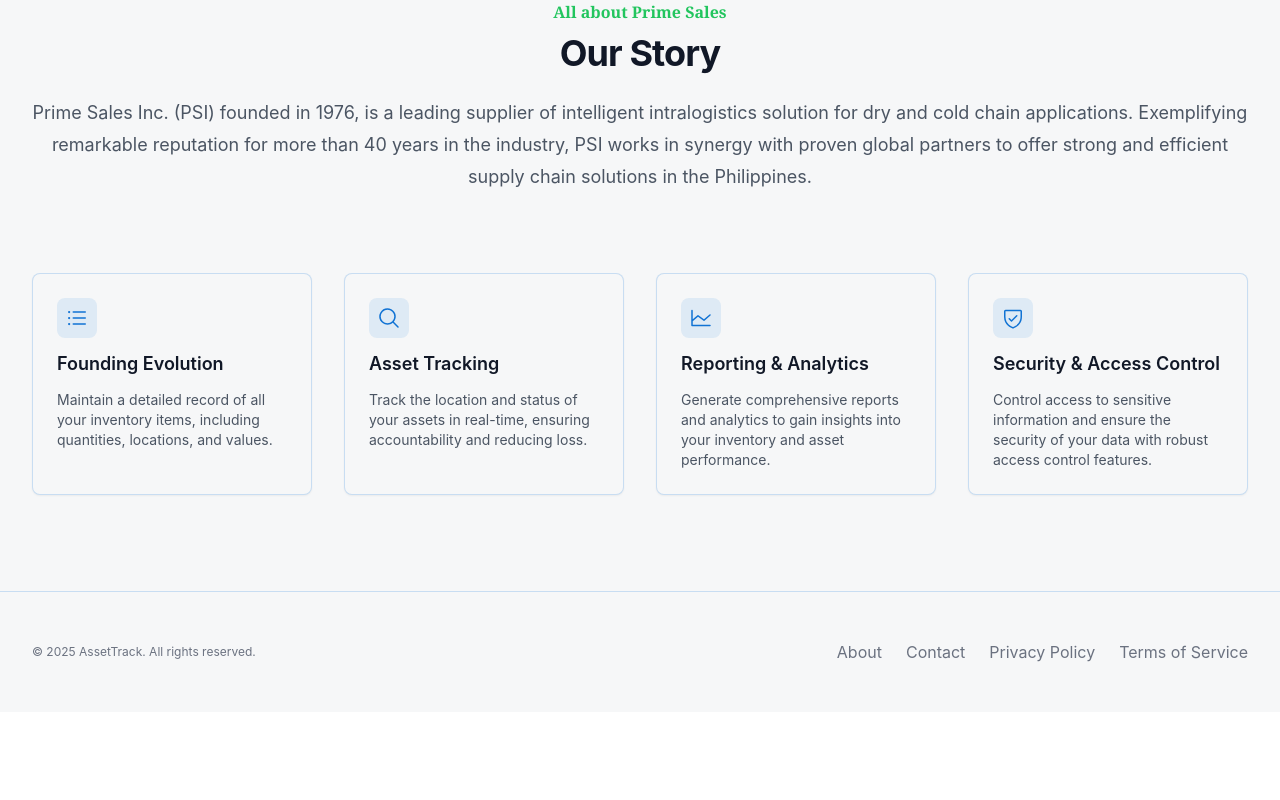
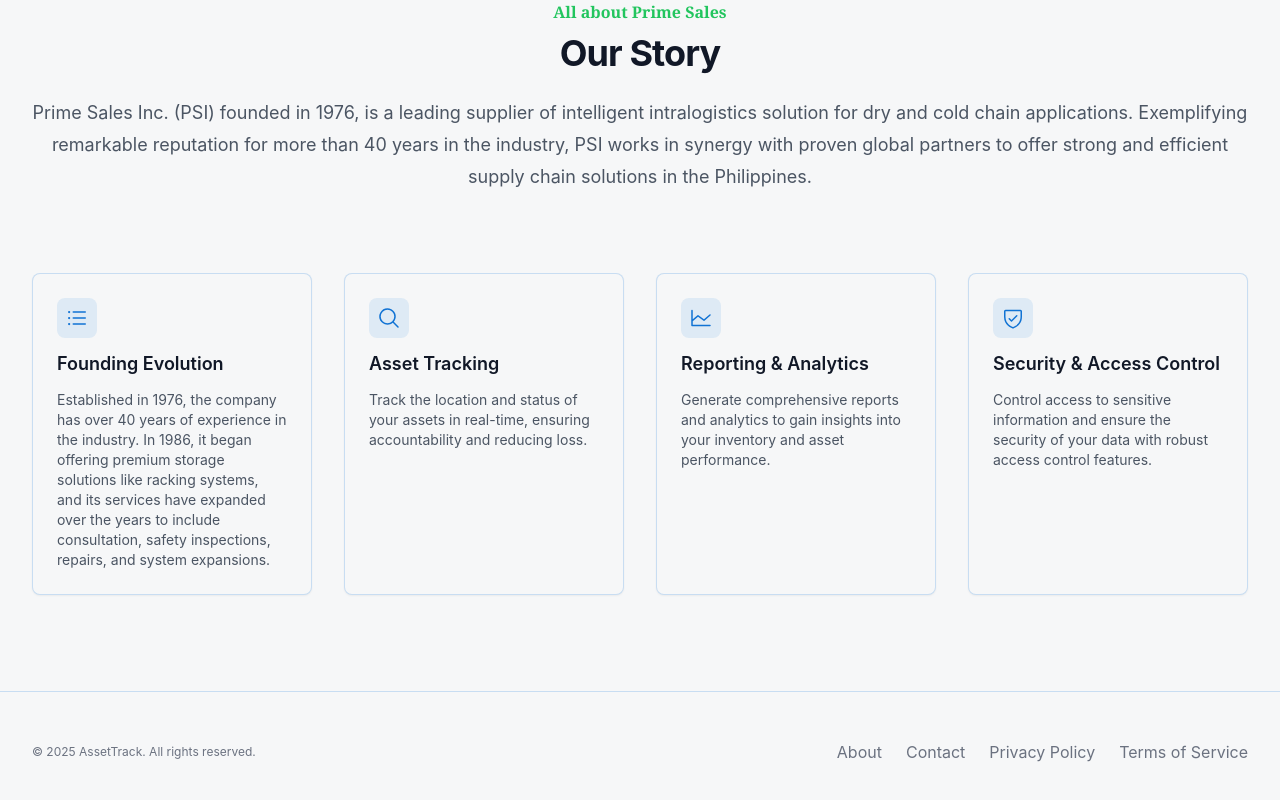
Before and after one commit to Allen-pogi/asset-monitoring-client, a React (Create React App) app: page /main in a window 1280 px wide. Shown: the part 657-1457 px from the top of the page. Before the commit the page ends 1369 px from the top, so only its background shows below. Built offline with nearby package versions, Linux system fonts and the light colour scheme.

Commit message:
Update HomePage.jsx

```diff
--- a/src/website pages/HomePage.jsx
+++ b/src/website pages/HomePage.jsx
@@ -143,8 +143,11 @@
                   Founding Evolution
                 </h3>
                 <p className="text-sm text-gray-600 dark:text-gray-400">
-                  Maintain a detailed record of all your inventory items,
-                  including quantities, locations, and values.
+                  Established in 1976, the company has over 40 years of
+                  experience in the industry. In 1986, it began offering premium
+                  storage solutions like racking systems, and its services have
+                  expanded over the years to include consultation, safety
+                  inspections, repairs, and system expansions.
                 </p>
               </div>
 
```
